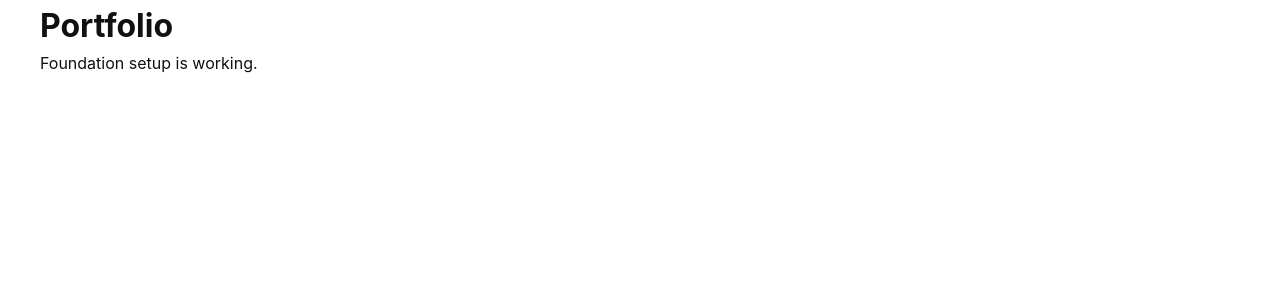
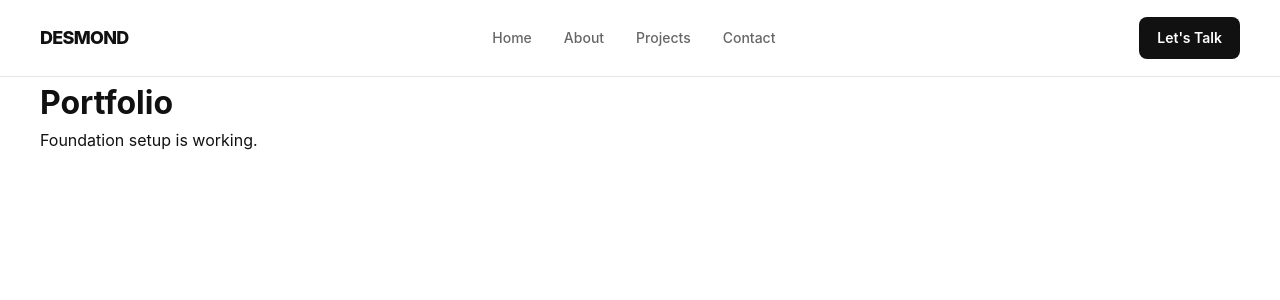
Before and after one commit to desmondkatorgbande99-hash/My-Portfolio, a React app: page / in a window 1280 px wide. Shown: the top 300 px of the page. Built offline with nearby package versions, Linux system fonts and the light colour scheme; the HTML template or start-up script is replaced by a standard one.

Commit message:
feat: add responsive portfolio header

```diff
--- a/src/App.tsx
+++ b/src/App.tsx
@@ -1,6 +1,11 @@
+import Header from "./components/Header/Header";
+
 function App() {
   return (
-    <main>
+    <>
+      <Header />
+
+      <main id="home">
         <div className="container">
           <h1>Portfolio</h1>
 
@@ -9,6 +14,7 @@
           </p>
         </div>
       </main>
+    </>
   );
 }
 
--- /dev/null
+++ b/src/components/Header/Header.module.css
@@ -0,0 +1,138 @@
+.header {
+  position: sticky;
+  top: 0;
+  z-index: 1000;
+
+  width: 100%;
+
+  background-color: var(--color-background);
+  border-bottom: 1px solid var(--color-border);
+}
+
+.nav {
+  min-height: 76px;
+
+  display: flex;
+  align-items: center;
+  justify-content: space-between;
+
+  gap: var(--spacing-xl);
+}
+
+.logo {
+  flex-shrink: 0;
+
+  font-size: var(--font-size-lg);
+  font-weight: 800;
+  letter-spacing: -0.04em;
+}
+
+.navList {
+  display: flex;
+  align-items: center;
+  gap: var(--spacing-xl);
+}
+
+.navLink {
+  position: relative;
+
+  color: var(--color-text-muted);
+
+  font-size: var(--font-size-sm);
+  font-weight: 500;
+
+  transition:
+    color var(--transition-fast);
+}
+
+.navLink:hover {
+  color: var(--color-text);
+}
+
+.navLink::after {
+  content: "";
+
+  position: absolute;
+  left: 0;
+  bottom: -6px;
+
+  width: 100%;
+  height: 2px;
+
+  background-color: var(--color-text);
+
+  transform: scaleX(0);
+  transform-origin: center;
+
+  transition:
+    transform var(--transition-fast);
+}
+
+.navLink:hover::after {
+  transform: scaleX(1);
+}
+
+.cta {
+  flex-shrink: 0;
+
+  padding: 10px 18px;
+
+  border-radius: var(--radius-sm);
+
+  background-color: var(--color-primary);
+  color: var(--color-white);
+
+  font-size: var(--font-size-sm);
+  font-weight: 600;
+
+  transition:
+    background-color var(--transition-fast),
+    transform var(--transition-fast);
+}
+
+.cta:hover {
+  background-color: var(--color-primary-hover);
+  transform: translateY(-1px);
+}
+
+
+/* =================================
+   TABLET
+================================= */
+
+@media (max-width: 768px) {
+  .nav {
+    min-height: 68px;
+  }
+
+  .navList {
+    gap: var(--spacing-lg);
+  }
+
+  .cta {
+    padding: 9px 14px;
+  }
+}
+
+
+/* =================================
+   MOBILE
+================================= */
+
+@media (max-width: 600px) {
+  .navList {
+    display: none;
+  }
+
+  .cta {
+    display: none;
+  }
+
+  .nav {
+    justify-content: center;
+  }
+
+  .logo {
+    font-size: var(--font-size-lg);
+  }
+}
--- /dev/null
+++ b/src/components/Header/Header.tsx
@@ -0,0 +1,63 @@
+import styles from "./Header.module.css";
+
+const navItems = [
+  {
+    label: "Home",
+    href: "#home",
+  },
+  {
+    label: "About",
+    href: "#about",
+  },
+  {
+    label: "Projects",
+    href: "#projects",
+  },
+  {
+    label: "Contact",
+    href: "#contact",
+  },
+];
+
+function Header() {
+  return (
+    <header className={styles.header}>
+      <div className="container">
+        <nav
+          className={styles.nav}
+          aria-label="Main navigation"
+        >
+          <a
+            href="#home"
+            className={styles.logo}
+            aria-label="Go to homepage"
+          >
+            DESMOND
+          </a>
+
+          <ul className={styles.navList}>
+            {navItems.map((item) => (
+              <li key={item.label}>
+                <a
+                  href={item.href}
+                  className={styles.navLink}
+                >
+                  {item.label}
+                </a>
+              </li>
+            ))}
+          </ul>
+
+          <a
+            href="#contact"
+            className={styles.cta}
+          >
+            Let's Talk
+          </a>
+        </nav>
+      </div>
+    </header>
+  );
+}
+
+export default Header;
```
Lines whose indentation alone changed are shown as unchanged.
